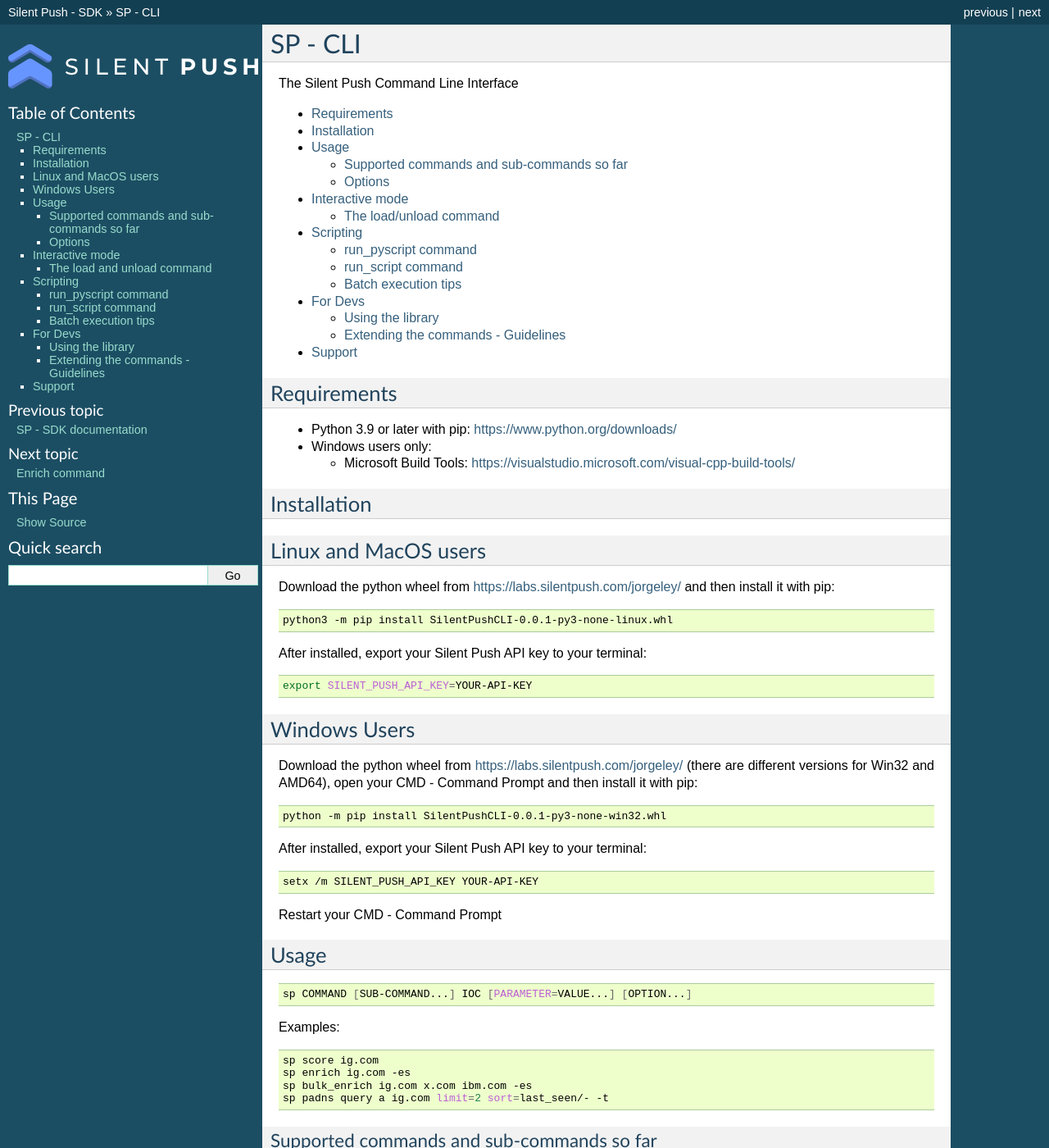
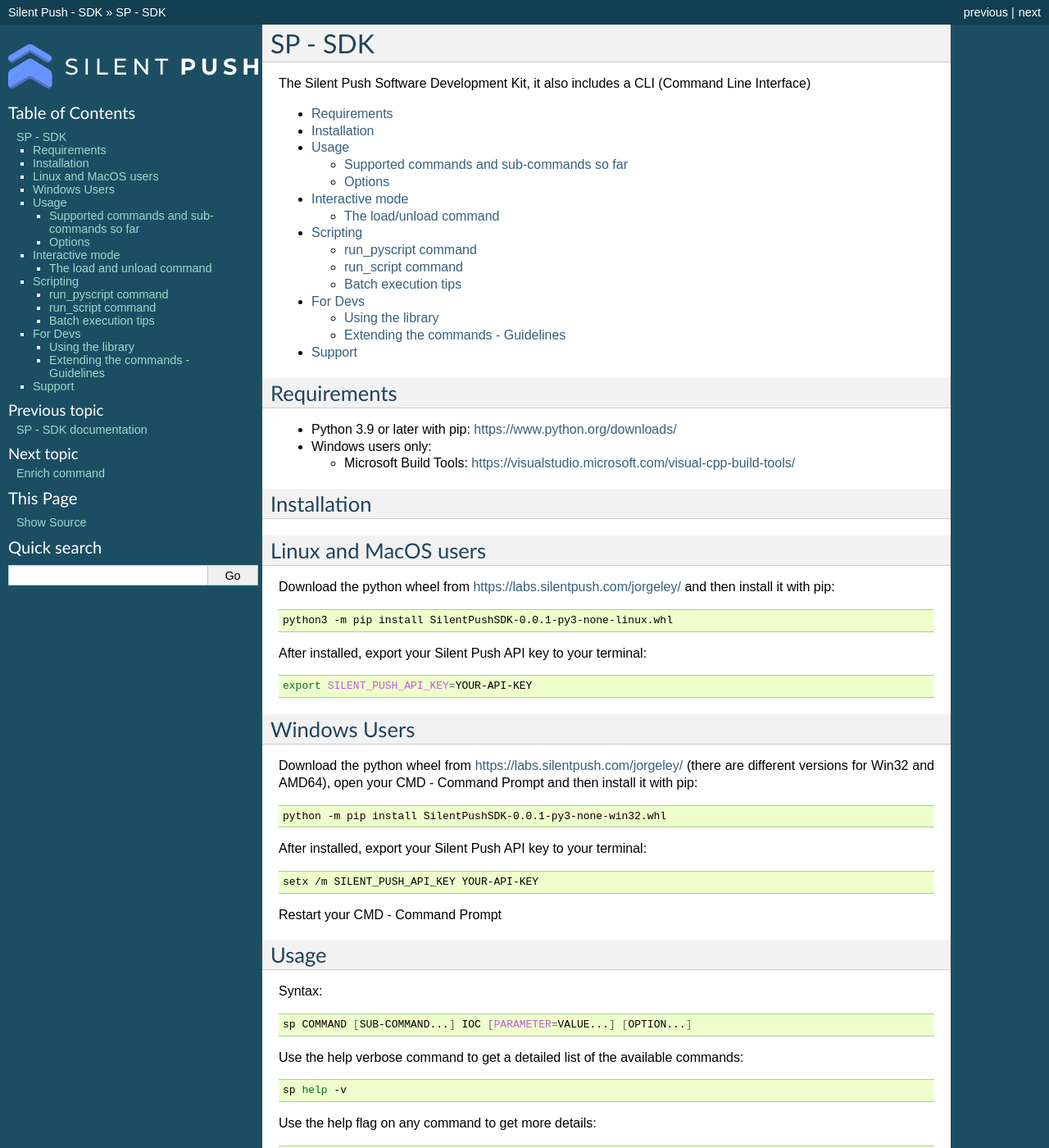
Before and after one commit to Silent-Push/SP---CLI, a Sphinx documentation site: the page built from docs/source/sp/README.rst, in a window 1280 px wide and 1400 px high. Shown: the whole window at 82% size. Built offline with Sphinx 7.4.7, drawn with Linux system fonts in a browser that asks for light colours; some of the changed text lies outside the part shown.

Commit message:
renamed CLI to SDK, improved READMEs and docs

```diff
--- a/docs/source/sp/README.rst
+++ b/docs/source/sp/README.rst
@@ -1,7 +1,7 @@
-SP - CLI
+SP - SDK
 ========
 
-The Silent Push Command Line Interface
+The Silent Push Software Development Kit, it also includes a CLI (Command Line Interface)
 
 -  `Requirements <#Requirements>`__
 
@@ -54,7 +54,7 @@
 
 .. code:: shell
 
-   python3 -m pip install SilentPushCLI-0.0.1-py3-none-linux.whl
+   python3 -m pip install SilentPushSDK-0.0.1-py3-none-linux.whl
 
 After installed, export your Silent Push API key to your terminal:
 
@@ -70,7 +70,7 @@
 
 .. code:: shell
 
-    python -m pip install SilentPushCLI-0.0.1-py3-none-win32.whl
+    python -m pip install SilentPushSDK-0.0.1-py3-none-win32.whl
 
 After installed, export your Silent Push API key to your terminal:
 
@@ -83,9 +83,23 @@
 Usage
 -----
 
+Syntax:
+
 .. code:: shell
 
    sp COMMAND [SUB-COMMAND...] IOC [PARAMETER=VALUE...] [OPTION...]
+
+Use the help verbose command to get a detailed list of the available commands:
+
+.. code:: shell
+
+    sp help -v
+
+Use the help flag on any command to get more details:
+
+.. code:: shell
+
+    sp padns query a --help
 
 Examples:
 
--- a/setup.py
+++ b/setup.py
@@ -40,7 +40,7 @@
     # There are some restrictions on what makes a valid project name
     # specification here:
     # https://packaging.python.org/specifications/core-metadata/#name
-    name="SilentPushCLI",  # Required
+    name="SilentPushSDK",  # Required
     # Versions should comply with PEP 440:
     # https://www.python.org/dev/peps/pep-0440/
     #
@@ -51,7 +51,7 @@
     # This is a one-line description or tagline of what your project does. This
     # corresponds to the "Summary" metadata field:
     # https://packaging.python.org/specifications/core-metadata/#summary
-    description="Silent Push - Command Line Interface",  # Optional
+    description="Silent Push - Software Development Kit",  # Optional
     # This is an optional longer description of your project that represents
     # the body of text which users will see when they visit PyPI.
     #
```
Also changed, not shown: README.md (+13 -4 lines).
